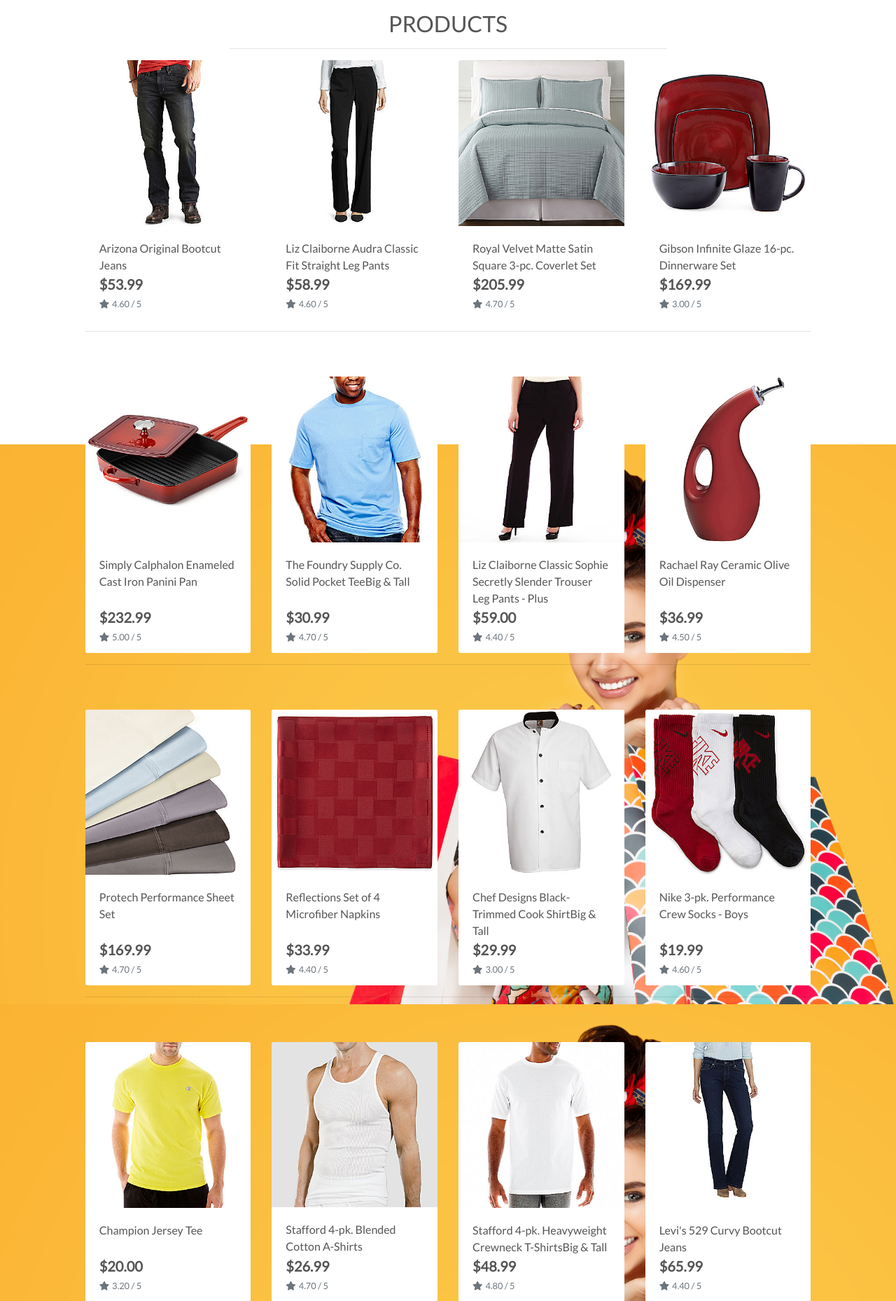
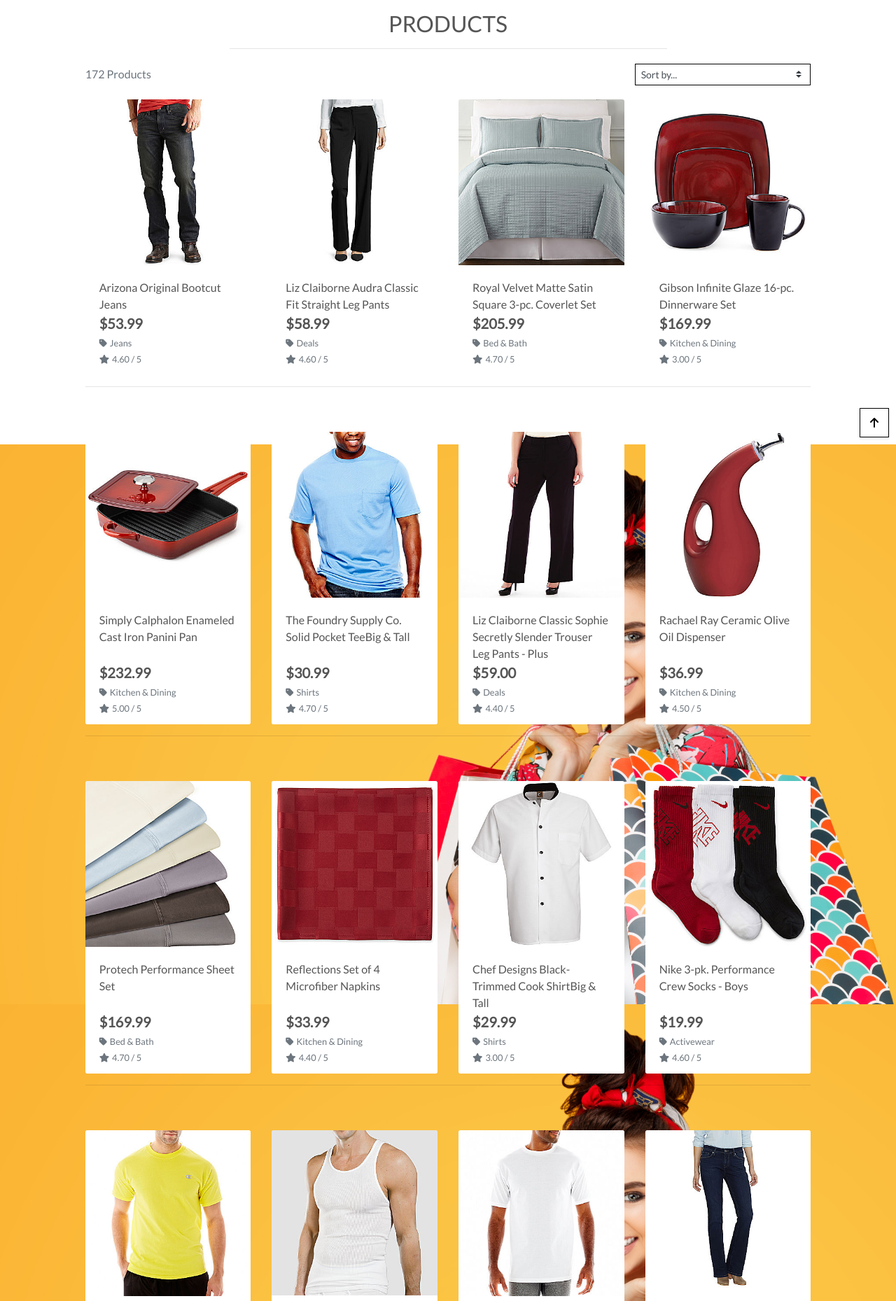
Before and after one commit to SJECollins/ci-boutique-ado, a Django app: page /products/ in a window 1280 px wide. Shown: the part 165-2024 px from the top of the page at 70% size. Run offline with Django 3.2, Linux system fonts and the light colour scheme; data comes from the database, SQL or seed files in the repository; some libraries are stand-ins or nearby versions.

Commit message:
Fin sorting

```diff
--- a/products/templates/products/products.html
+++ b/products/templates/products/products.html
@@ -15,12 +15,41 @@
         <div class="row">
             <div class="col text-center mt-3">
                 <h2 class="logo-font">Products</h2>
+                {% for c in current_categories %}
+                    <a class="category-badge text-decoration-none" href="{% url 'products' %}?category={{ c.name }}">
+                        <span class="p-2 mt-2 badge badge-white text-black rounded-0 border border-dark">{{ c.friendly_name }}</span>
+                    </a>
+                {% endfor %}
                 <hr class="w-50 mb-1">
             </div>
         </div>
         <div class="row">
             <div class="product-container col-10 offset-1">
-                <div class="row mt-1 mb-2"></div>
+                <div class="row mt-1 mb-2">
+                    <div class="col-12 col-md-6 my-auto order-md-last d-flex justify-content-center justify-content-md-end">
+                        <div class="sort-select-wrapper w-50">
+                            <select id="sort-selector" class="custom-select custom-select-sm rounded-0 border border-{% if current_sorting != 'None_None' %}info{% else %}black{% endif %}">
+                                <option value="reset" {% if current_sorting == 'None_None' %}selected{% endif %}>Sort by...</option>
+                                <option value="price_asc" {% if current_sorting == 'price_asc' %}selected{% endif %}>Price (low to high)</option>
+                                <option value="price_desc" {% if current_sorting == 'price_desc' %}selected{% endif %}>Price (high to low)</option>
+                                <option value="rating_asc" {% if current_sorting == 'rating_asc' %}selected{% endif %}>Rating (low to high)</option>
+                                <option value="rating_desc" {% if current_sorting == 'rating_desc' %}selected{% endif %}>Rating (high to low)</option>
+                                <option value="name_asc" {% if current_sorting == 'name_asc' %}selected{% endif %}>Name (A-Z)</option>
+                                <option value="name_desc" {% if current_sorting == 'name_desc' %}selected{% endif %}>Name (Z-A)</option>
+                                <option value="category_asc" {% if current_sorting == 'category_asc' %}selected{% endif %}>Category (A-Z)</option>
+                                <option value="category_desc" {% if current_sorting == 'category_desc' %}selected{% endif %}>Category (Z-A)</option>
+                            </select>
+                        </div>
+                    </div>
+                    <div class="col-12 col-md-6 order-md-first">
+                        <p class="text-muted mt-3 text-center text-md-left">
+                            {% if search_term or current_categories or current_sorting != 'None_None' %}
+                                <span class="small"><a href="{% url 'products' %}">Products Home</a> | </span>
+                            {% endif %}
+                            {{ products|length }} Products{% if search_term %} found for <strong>"{{ search_term }}"</strong>{% endif %}
+                        </p>
+                    </div>
+                </div>
                 <div class="row">
                     {% for product in products %}
                         <div class="col-sm-6 col-md-6 col-lg-4 col-xl-3">
@@ -41,6 +70,13 @@
                                     <div class="row">
                                         <div class="col">
                                             <p class="lead mb-0 text-left font-weight-bold">${{ product.price }}</p>
+                                            {% if product.category %}
+                                            <p class="small mt-1 mb-0">
+                                                <a class="text-muted" href="{% url 'products' %}?category={{ product.category.name }}">
+                                                    <i class="fas fa-tag mr-1"></i>{{ product.category.friendly_name }}
+                                                </a>
+                                            </p>
+                                            {% endif %}
                                             {% if product.rating %}
                                                 <small class="text-muted"><i class="fas fa-star mr-1"></i>{{ product.rating }} / 5</small>
                                             {% else %}
@@ -76,4 +112,41 @@
             </div>
         </div>
     </div>
+    <div class="btt-button shadow-sm rounded-0 border border-black">
+        <a class="btt-link d-flex h-100">
+            <i class="fas fa-arrow-up text-black mx-auto my-auto"></i>
+        </a>
+    </div>
 {% endblock %}
+
+{% block postloadjs %}
+    {{ block.super }}
+    <script type="text/javascript">
+        $(".btt-link").click(function(e) {
+            window.scrollTo(0, 0)
+        })
+    </script>
+
+    <script type="text/javascript">
+        $("#sort-selector").change(function() {
+            var selector = $(this);
+            var currentUrl = new URL(window.location);
+
+            var selectedVal = selector.val();
+            if(selectedVal != "reset") {
+                var sort = selectedVal.split("_")[0];
+                var direction = selectedVal.split("_")[1];
+
+                currentUrl.searchParams.set("sort", sort);
+                currentUrl.searchParams.set("direction", direction);
+
+                window.location.replace(currentUrl);
+            } else {
+                currentUrl.searchParams.delete("sort");
+                currentUrl.searchParams.delete("direction");
+
+                window.location.replace(currentUrl);
+            }
+        })
+    </script>
+{% endblock %}
--- a/products/views.py
+++ b/products/views.py
@@ -1,14 +1,70 @@
-from django.shortcuts import render, get_object_or_404
-from .models import Product
+from django.shortcuts import render, redirect, reverse, get_object_or_404
+from django.contrib import messages
+from django.db.models import Q
+from django.db.models.functions import Lower
+from .models import Product, Category
+
+# Create your views here.
 
 
 def all_products(request):
+    """ A view to show all products, including sorting and search queries """
+
     products = Product.objects.all()
-    context = {'products': products, }
+    query = None
+    categories = None
+    sort = None
+    direction = None
+
+    if request.GET:
+        if 'sort' in request.GET:
+            sortkey = request.GET['sort']
+            sort = sortkey
+            if sortkey == 'name':
+                sortkey = 'lower_name'
+                products = products.annotate(lower_name=Lower('name'))
+            if sortkey == 'category':
+                sortkey = 'category__name'
+
+            if 'direction' in request.GET:
+                direction = request.GET['direction']
+                if direction == 'desc':
+                    sortkey = f'-{sortkey}'
+            products = products.order_by(sortkey)
+
+        if 'category' in request.GET:
+            categories = request.GET['category'].split(',')
+            products = products.filter(category__name__in=categories)
+            categories = Category.objects.filter(name__in=categories)
+
+        if 'q' in request.GET:
+            query = request.GET['q']
+            if not query:
+                messages.error(request, "You didn't enter any search criteria!")
+                return redirect(reverse('products'))
+
+            queries = Q(name__icontains=query) | Q(description__icontains=query)
+            products = products.filter(queries)
+
+    current_sorting = f'{sort}_{direction}'
+
+    context = {
+        'products': products,
+        'search_term': query,
+        'current_categories': categories,
+        'current_sorting': current_sorting,
+    }
+
     return render(request, 'products/products.html', context)
 
 
 def product_detail(request, product_id):
+    """ A view to show individual product details """
+
     product = get_object_or_404(Product, pk=product_id)
-    context = {'product': product, }
+
+    context = {
+        'product': product,
+    }
+
     return render(request, 'products/product_detail.html', context)
--- a/static/css/base.css
+++ b/static/css/base.css
@@ -70,6 +70,23 @@ body {
     z-index: -1;
 }
 
+a.category-badge > span.badge:hover {
+    background: #212529 !important;
+    color: #fff !important;
+}
+
+.btt-button {
+    height: 42px;
+    width: 42px;
+    position: fixed;
+    bottom: 10px;
+    right: 10px;
+}
+
+.btt-link {
+    cursor: pointer;
+}
+
 /* -------------------------------- Media Queries */
 
 /* Slightly larger container on xl screens */
--- a/templates/base.html
+++ b/templates/base.html
@@ -45,7 +45,7 @@
                 </a>
             </div>
             <div class="col-12 col-lg-4 my-auto py-1 py-lg-0">
-                <form method="GET" action="">
+                <form method="GET" action="{% url 'products' %}">
                     <div class="input-group w-100">
                         <input class="form-control border border-black rounded-0" type="text" name="q" placeholder="Search our site">
                         <div class="input-group-append">
--- a/templates/includes/main-nav.html
+++ b/templates/includes/main-nav.html
@@ -5,9 +5,9 @@
                 All Products
             </a>
             <div class="dropdown-menu border-0" aria-labelledby="all-products-link">
-                <a href="" class="dropdown-item">By Price</a>
-                <a href="" class="dropdown-item ">By Rating</a>
-                <a href="" class="dropdown-item ">By Category</a>
+                <a href="{% url 'products' %}?sort=price&direction=asc" class="dropdown-item">By Price</a>
+                <a href="{% url 'products' %}?sort=rating&direction=desc" class="dropdown-item ">By Rating</a>
+                <a href="{% url 'products' %}?sort=category&direction=asc" class="dropdown-item ">By Category</a>
                 <a href="{% url 'products' %}" class="dropdown-item">All Products</a>
             </div>
         </li>
@@ -17,10 +17,10 @@
                 Clothing
             </a>
             <div class="dropdown-menu border-0" aria-labelledby="clothing-link">
-                <a href="" class="dropdown-item">Activewear &amp; Essentials</a>
-                <a href="" class="dropdown-item">Jeans</a>
-                <a href="" class="dropdown-item">Shirts</a>
-                <a href="" class="dropdown-item">All Clothing</a>
+                <a href="{% url 'products' %}?category=activewear,essentials" class="dropdown-item">Activewear &amp; Essentials</a>
+                <a href="{% url 'products' %}?category=jeans" class="dropdown-item">Jeans</a>
+                <a href="{% url 'products' %}?category=shirts" class="dropdown-item">Shirts</a>
+                <a href="{% url 'products' %}?category=activewear,essentials,jeans,shirts" class="dropdown-item">All Clothing</a>
             </div>
         </li>
 
@@ -29,9 +29,9 @@
                 Homeware
             </a>
             <div class="dropdown-menu border-0" aria-labelledby="homeware-link">
-                <a href="" class="dropdown-item">Bed &amp; Bath</a>
-                <a href="" class="dropdown-item">Kitchen &amp; Dining</a>
-                <a href="" class="dropdown-item">All Homeware</a>
+                <a href="{% url 'products' %}?category=bed_bath" class="dropdown-item">Bed &amp; Bath</a>
+                <a href="{% url 'products' %}?category=kitchen_dining" class="dropdown-item">Kitchen &amp; Dining</a>
+                <a href="{% url 'products' %}?category=bed_bath,kitchen_dining" class="dropdown-item">All Homeware</a>
             </div>
         </li>
 
@@ -40,10 +40,10 @@
                 Special Offers
             </a>
             <div class="dropdown-menu border-0" aria-labelledby="specials-link">
-                <a href="" class="dropdown-item">New Arrivals</a>
-                <a href="" class="dropdown-item">Deals</a>
-                <a href="" class="dropdown-item">Clearance</a>
-                <a href="" class="dropdown-item">All Specials</a>
+                <a href="{% url 'products' %}?category=new_arrivals" class="dropdown-item">New Arrivals</a>
+                <a href="{% url 'products' %}?category=deals" class="dropdown-item">Deals</a>
+                <a href="{% url 'products' %}?category=clearance" class="dropdown-item">Clearance</a>
+                <a href="{% url 'products' %}?category=new_arrivals,deals,clearance" class="dropdown-item">All Specials</a>
             </div>
         </li>
     </ul>
--- a/templates/includes/mobile-top-header.html
+++ b/templates/includes/mobile-top-header.html
@@ -6,7 +6,7 @@
         </div>
     </a>
     <div class="dropdown-menu border-0 w-100 p-3 rounded-0 my-0" aria-labelledby="mobile-search">
-        <form class="form" method="GET" action="">
+        <form class="form" method="GET" action="{% url 'products' %}">
             <div class="input-group w-100">
                 <input class="form-control border border-black rounded-0" type="text" name="q" placeholder="Search our site">
                 <div class="input-group-append">
```
Also changed, not shown: products/templates/products/product_detail.html (+9 -2 lines).
